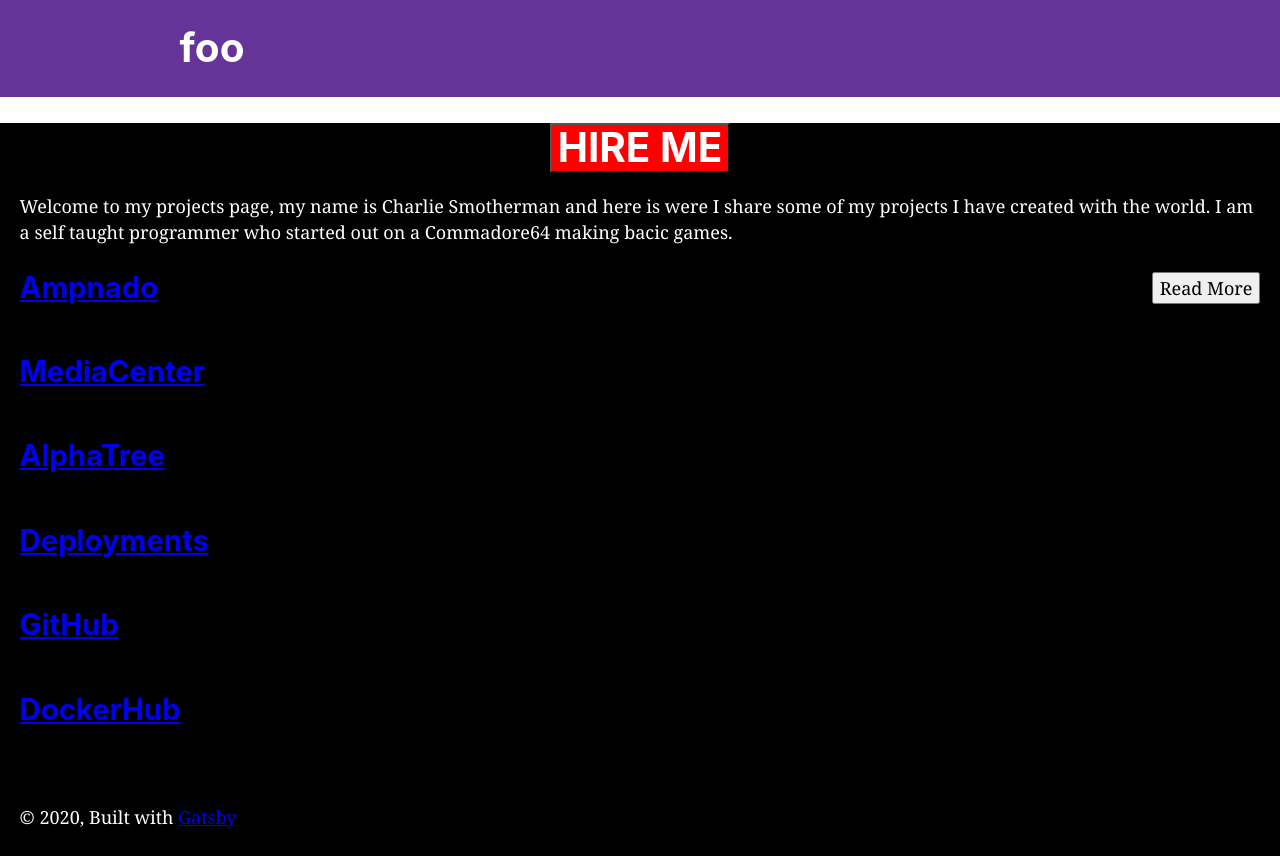
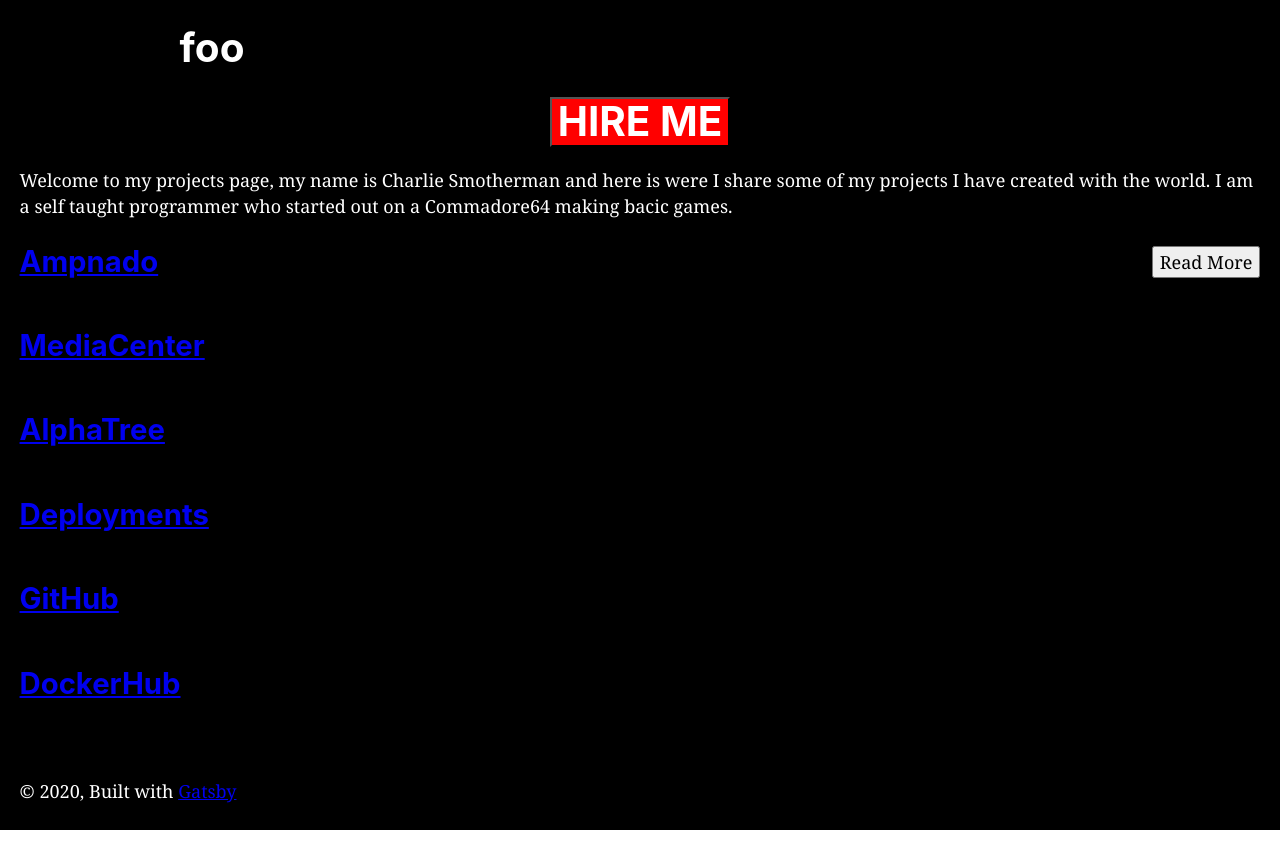
Before and after one commit to cjsmocjsmo/charlie_site, a Gatsby site: page / in a window 1280 px wide. After the commit the page ends 830 px from the top, so only its background shows below. Built offline with nearby package versions, Linux system fonts and the light colour scheme; Gatsby itself is replaced by a stand-in of ours.

Commit message:
changed BGC and rm'ed margin

```diff
--- a/src/components/header.js
+++ b/src/components/header.js
@@ -5,8 +5,8 @@ import React from "react"
 const Header = ({ siteTitle }) => (
   <header
     style={{
-      background: `rebeccapurple`,
-      marginBottom: `1.45rem`,
+      background: `black`,
+      // marginBottom: `1.45rem`,
     }}
   >
     <div
@@ -14,6 +14,7 @@ const Header = ({ siteTitle }) => (
         margin: `0 auto`,
         maxWidth: 960,
         padding: `1.45rem 1.0875rem`,
+        // backgroundColor: "blue",
       }}
     >
       <h1 style={{ margin: 0 }}>
```
